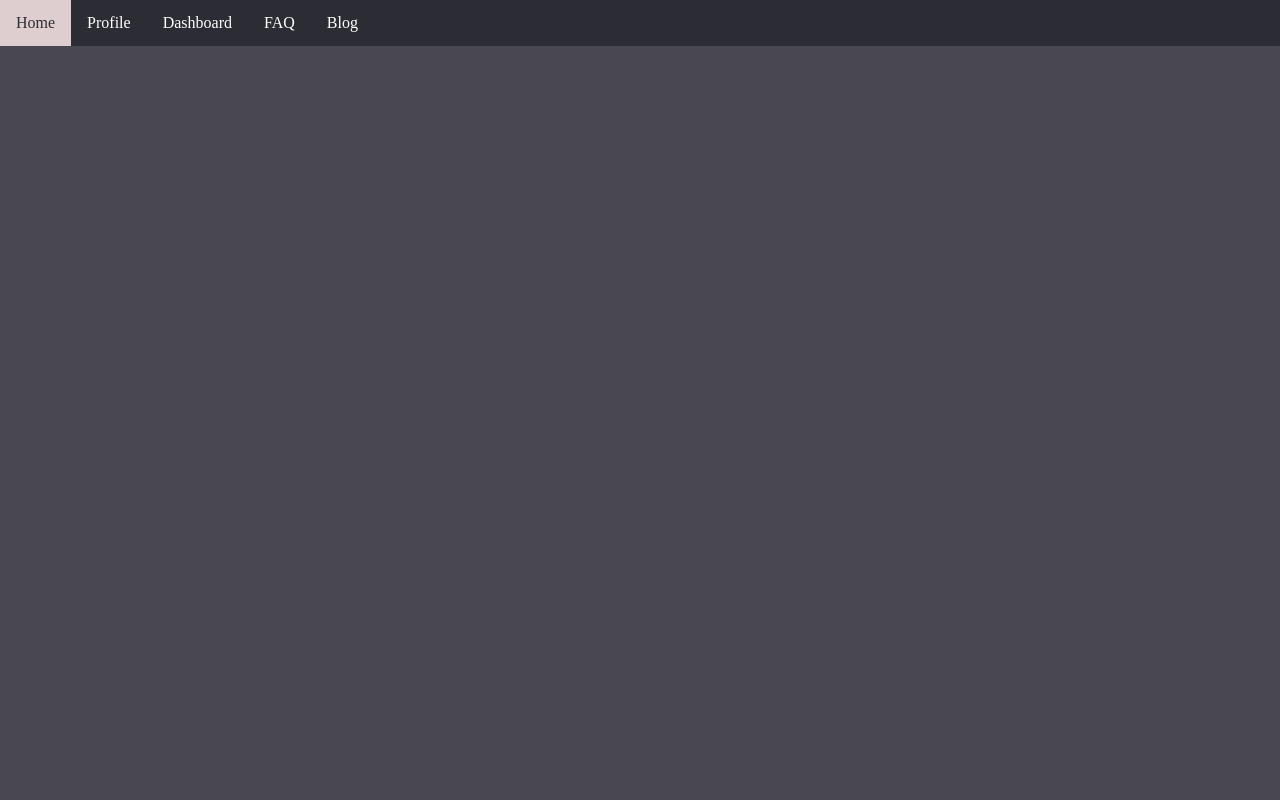
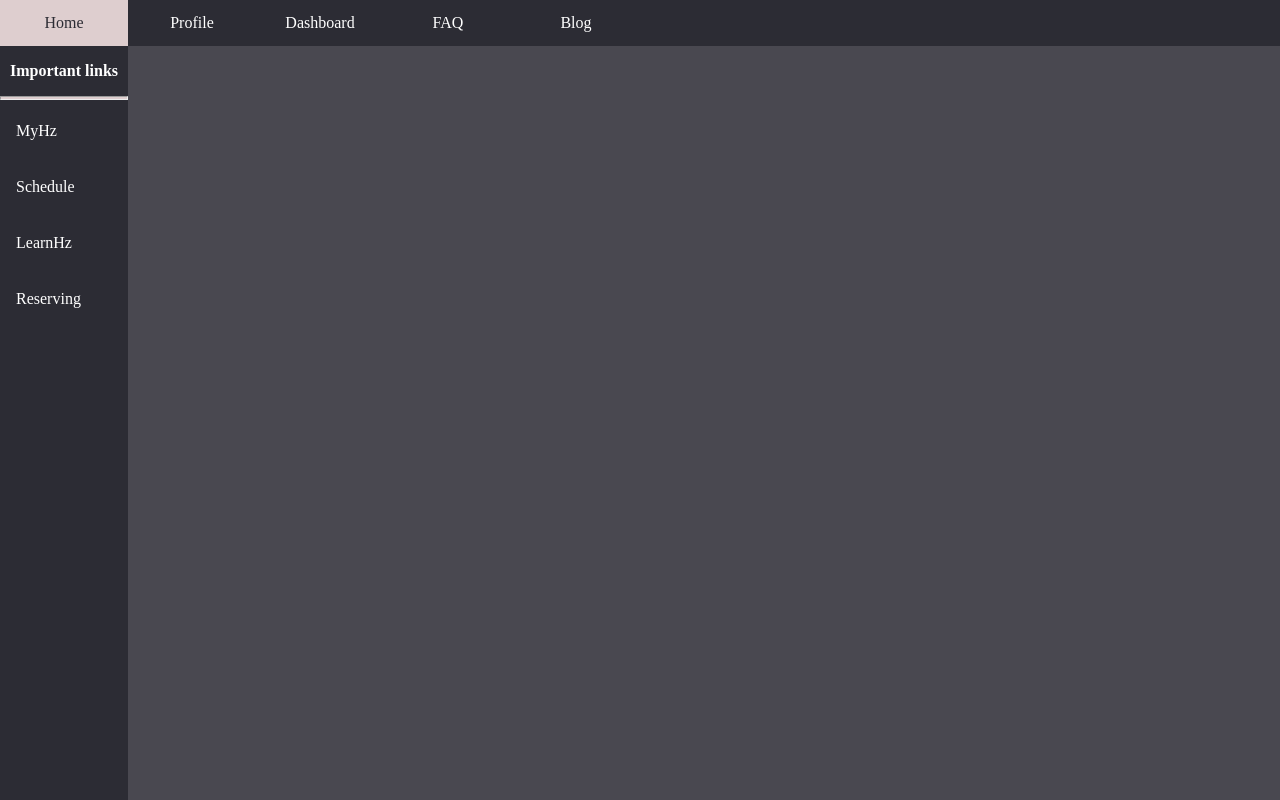
Before and after one commit to iemsel/iemsel.github.io, a plain HTML site: page index.html in a window 1280 px wide. Drawn offline with Linux system fonts and the light colour scheme.

Commit message:
A side menu

```diff
--- a/index.html
+++ b/index.html
@@ -17,5 +17,15 @@
         <li><a href="/iemsel.github.io/blog.html">Blog</a></li>
       </ul>
     </nav>
+    <aside>
+      <p style="text-align: center; font-weight: bold;">Important links</p>
+      <hr style="background-color: #dececf; height: 2px;">
+      <ul class="side-menu">
+        <li><a href="https://portal.hz.nl/" target="_blank" rel="noopener noreferrer">MyHz</a></li>
+        <li><a href="https://apps.hz.nl/rooster/" target="_blank" rel="noopener noreferrer">Schedule</a></li>
+        <li><a href="https://learn.hz.nl/my/" target="_blank" rel="noopener noreferrer">LearnHz</a></li>
+        <li><a href="https://hzuniversity.topdesk.net/tas/public/ssp/content/page/locationreservationplanner" target="_blank" rel="noopener noreferrer">Reserving</a></li>
+      </ul>
+    </aside>
   </body>
 </html>
--- a/style.css
+++ b/style.css
@@ -5,13 +5,22 @@ html, body {
     background-color: #494850;
   }
 
+p{
+    color:#ffffff;
+}
+
 nav{
     width: 100%;
     margin: 0;
     padding: 0;
+    position: sticky;
+    top: 0;
+    z-index: 1000;
 }
 
-ul {
+
+
+nav ul {
     display: flex;
     list-style-type: none;
     margin: 0;
@@ -19,11 +28,12 @@ ul {
     background-color: #2C2C34;
   }
 
-  li {
+  nav ul li {
     float: left;
+    width: 10%;
   }
 
-  li a {
+  nav ul li a {
     display: block;
     color: white;
     text-align: center;
@@ -31,9 +41,13 @@ ul {
     text-decoration: none;
   }
 
+  nav ul li a:hover:not(.active) {
+    background-color: #948b90;
+  }
 
-  li a:hover:not(.active) {
-    background-color: #948b90;
+  nav ul li a.active {
+    background-color: #dececf;
+    color: #2c2c34;
   }
 
   .active {
@@ -41,6 +55,33 @@ ul {
     color: #2c2c34;
   }
 
-  #blog {
+aside {
+    width: 10%;
+    background-color: #2c2c34;
+    height: 100%;
+    position: fixed;
+    padding: 0;
+    overflow: auto;
+  }
 
+  .side-menu {
+    list-style-type: none;
+    margin: 0;
+    padding: 0;
   }
+
+  .side-menu li {
+    margin-bottom: 10px;
+  }
+
+  .side-menu li a {
+    display: block;
+    color: #ffffff;
+    padding: 14px 16px;
+    text-decoration: none;
+  }
+
+  .side-menu li a:hover {
+    background-color: #948b90;
+    color: rgb(0, 0, 0);
+  }
```
